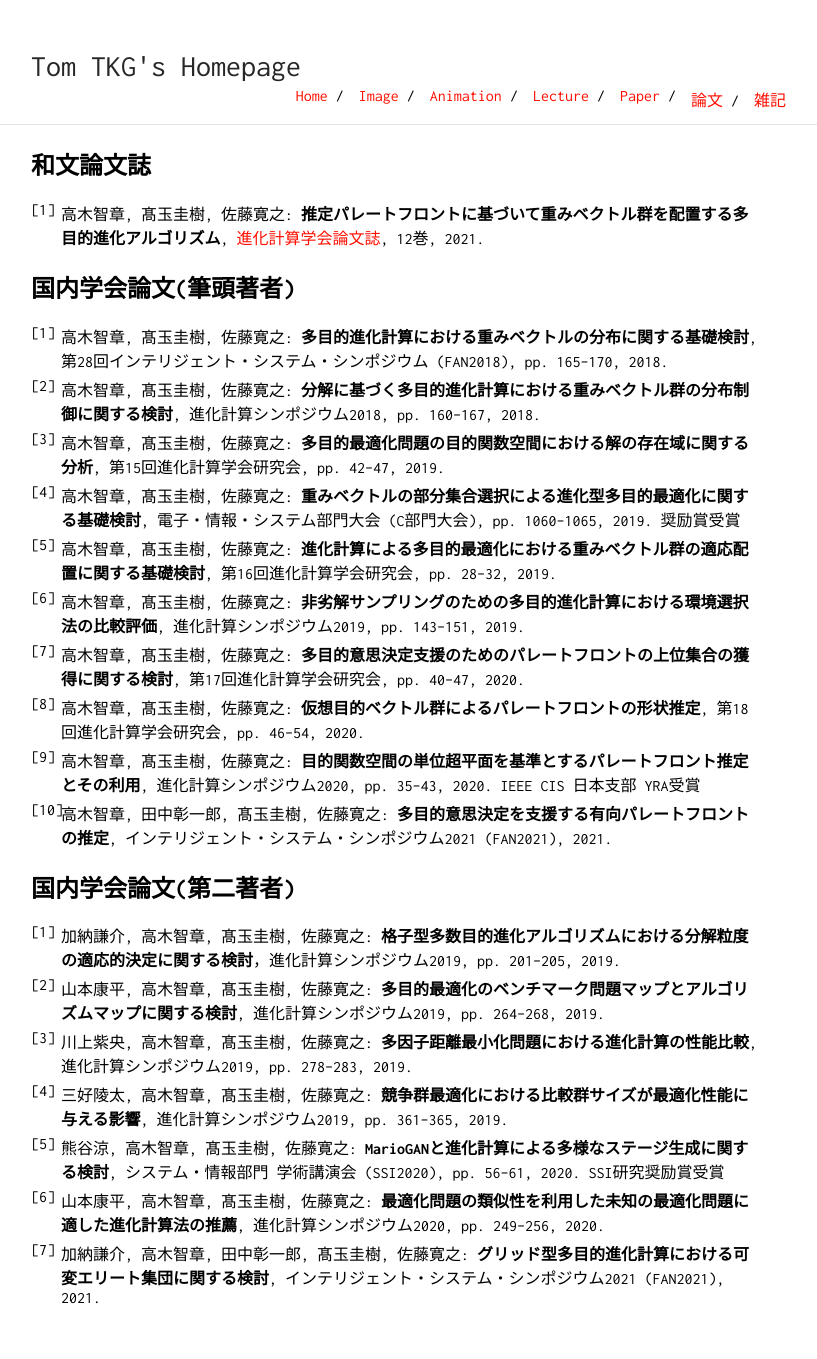
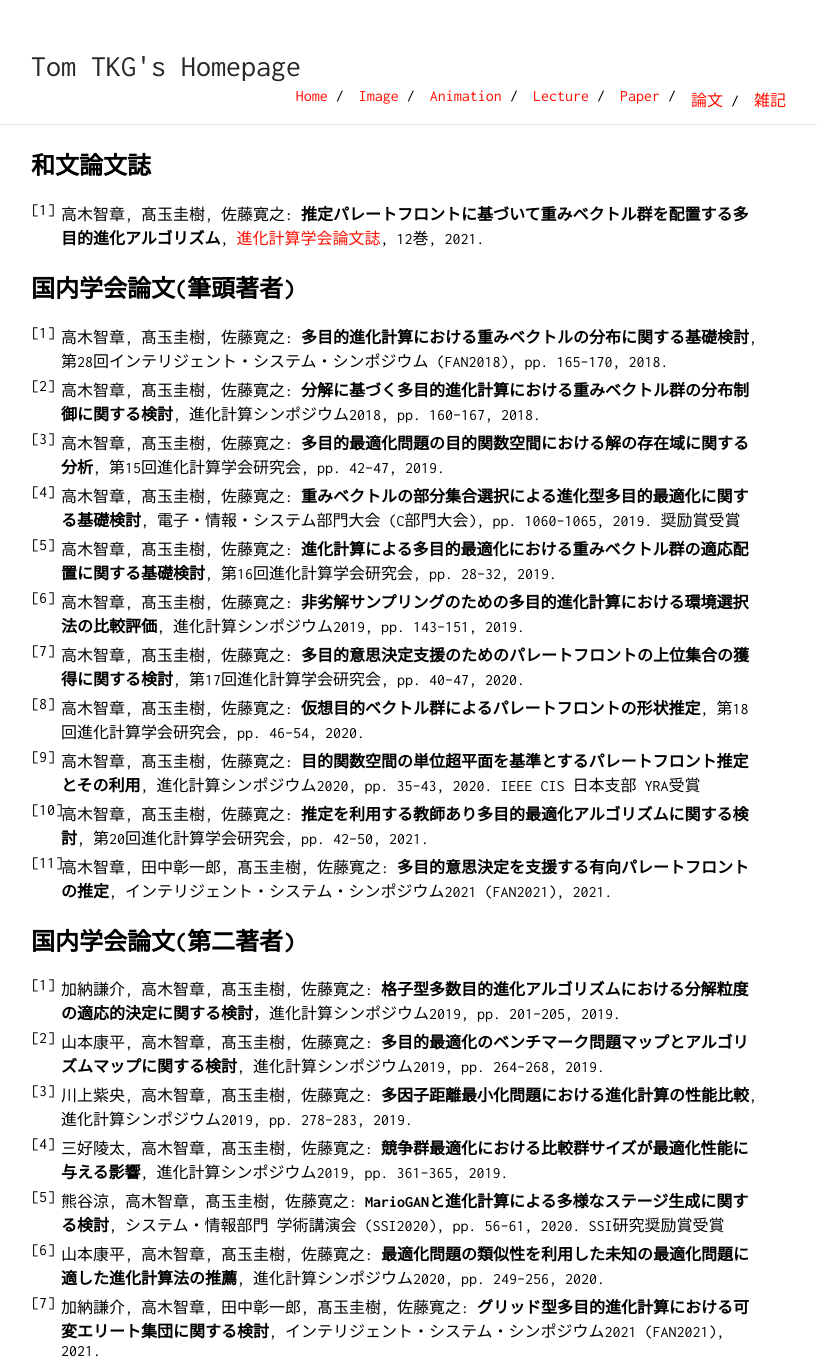
Before and after one commit to tomtkg/tomtkg.github.io, a Jekyll site: the page built from paperJP.md, in a window 1280 px wide. Shown: the whole page, without its empty margins (229-1046 px from the left). Built offline with Jekyll 4.4.1, drawn with Linux system fonts in a browser that asks for light colours; before the commit the page ends 1306 px from its top, so only the background shows below that.

Commit message:
Update paper info

```diff
--- a/paperJP.md
+++ b/paperJP.md
@@ -16,6 +16,7 @@ title: Tom TKG's Homepage
 1. 高木智章, 髙玉圭樹, 佐藤寛之: **多目的意思決定支援のためのパレートフロントの上位集合の獲得に関する検討**, 第17回進化計算学会研究会, pp. 40--47, 2020.
 1. 高木智章, 髙玉圭樹, 佐藤寛之: **仮想目的ベクトル群によるパレートフロントの形状推定**, 第18回進化計算学会研究会, pp. 46--54, 2020.
 1. 高木智章, 髙玉圭樹, 佐藤寛之: **目的関数空間の単位超平面を基準とするパレートフロント推定とその利用**, 進化計算シンポジウム2020, pp. 35--43, 2020. IEEE CIS 日本支部 YRA受賞
+1. 高木智章, 髙玉圭樹, 佐藤寛之: **推定を利用する教師あり多目的最適化アルゴリズムに関する検討**, 第20回進化計算学会研究会, pp. 42--50, 2021.
 1. 高木智章, 田中彰一郎, 髙玉圭樹, 佐藤寛之: **多目的意思決定を支援する有向パレートフロントの推定**, インテリジェント・システム・シンポジウム2021 (FAN2021), 2021.
 
 ## 国内学会論文(第二著者)
```
